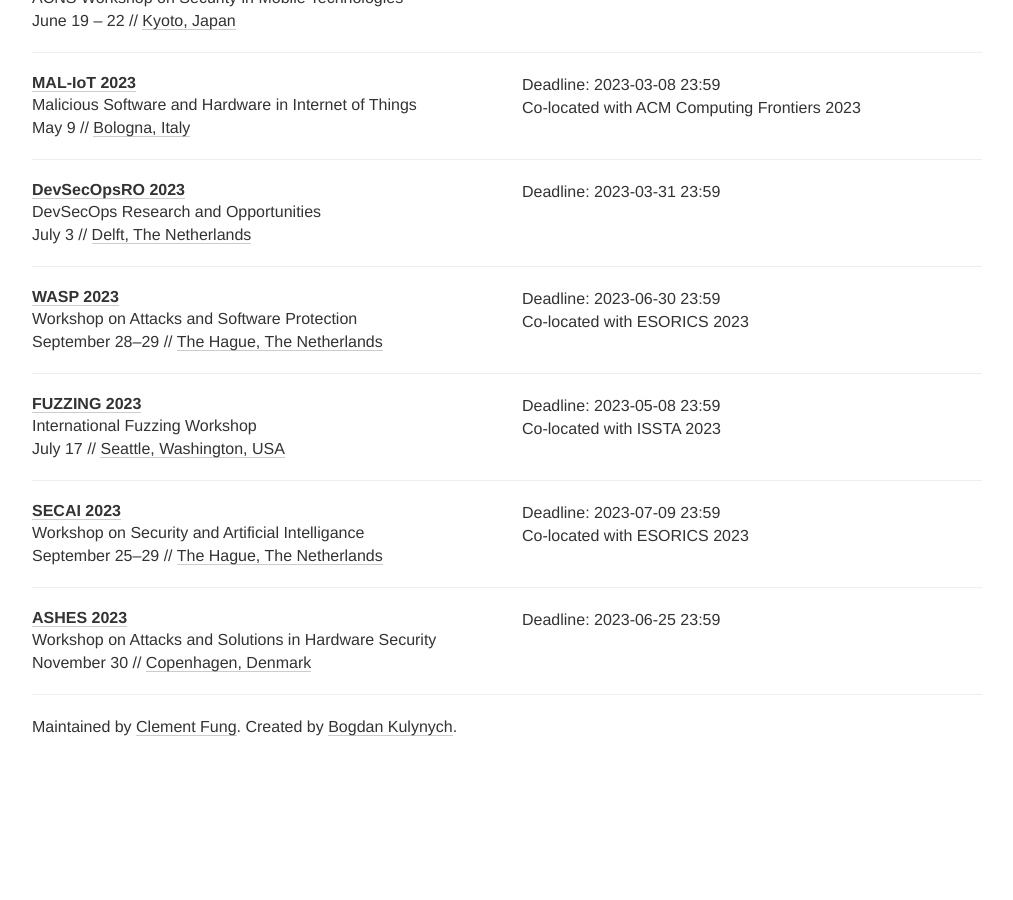
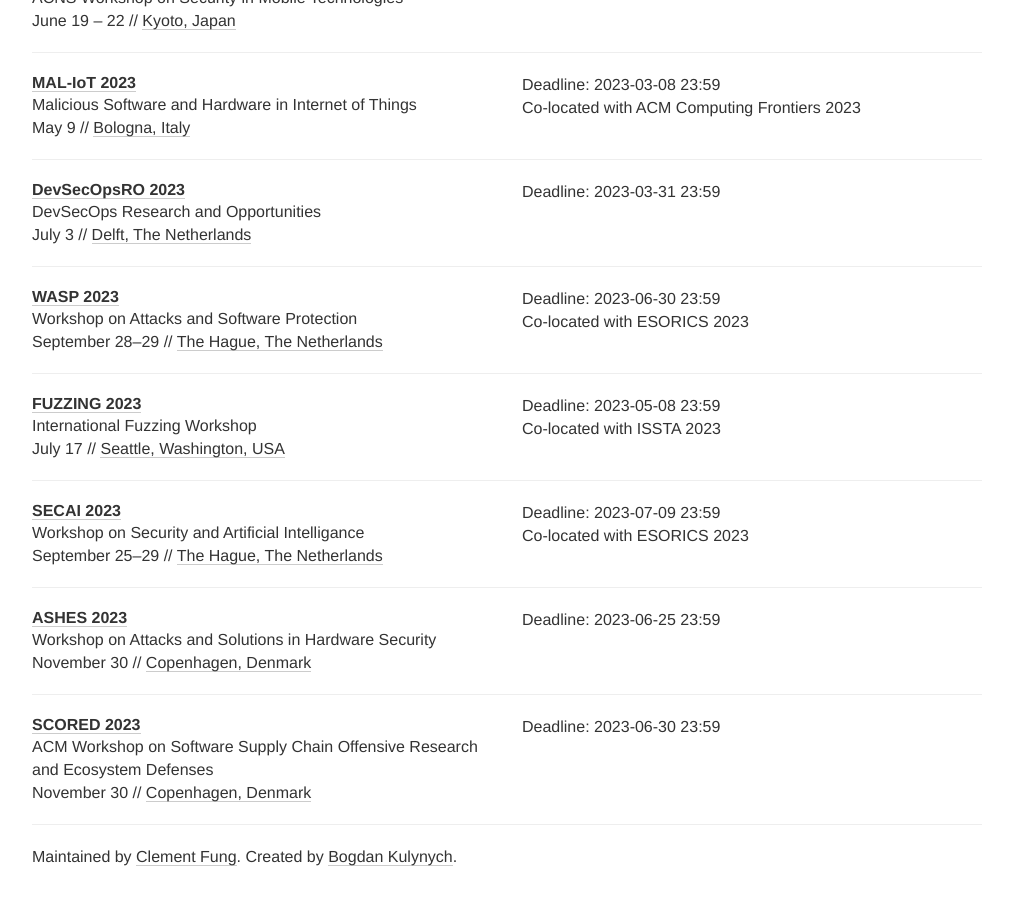
Before and after one commit to sec-deadlines/sec-deadlines.github.io, a Jekyll site: the page built from index.html, in a window 1280 px wide and 900 px high, scrolled down 10131 px. Shown: the whole window, without its empty margins (133-1146 px from the left). Built offline with Jekyll 4.4.1, drawn with Linux system fonts in a browser that asks for light colours; nearby versions of some CDN libraries; comment, search, counter and statistics services are not loaded; before the commit the page ends 10901 px from its top, so only the background shows below that.

Commit message:
Add SCORED'23

```diff
--- a/_data/conferences.yml
+++ b/_data/conferences.yml
@@ -718,3 +718,12 @@
   date: November 30
   place: Copenhagen, Denmark
   tags: [SEC, SHOP]
+
+- name: SCORED
+  description: ACM Workshop on Software Supply Chain Offensive Research and Ecosystem Defenses
+  year: 2023
+  date: "November 30"
+  link: https://scored.dev/
+  deadline: ["2023-06-30 23:59"]
+  place: Copenhagen, Denmark
+  tags: [SEC, SHOP]
```
